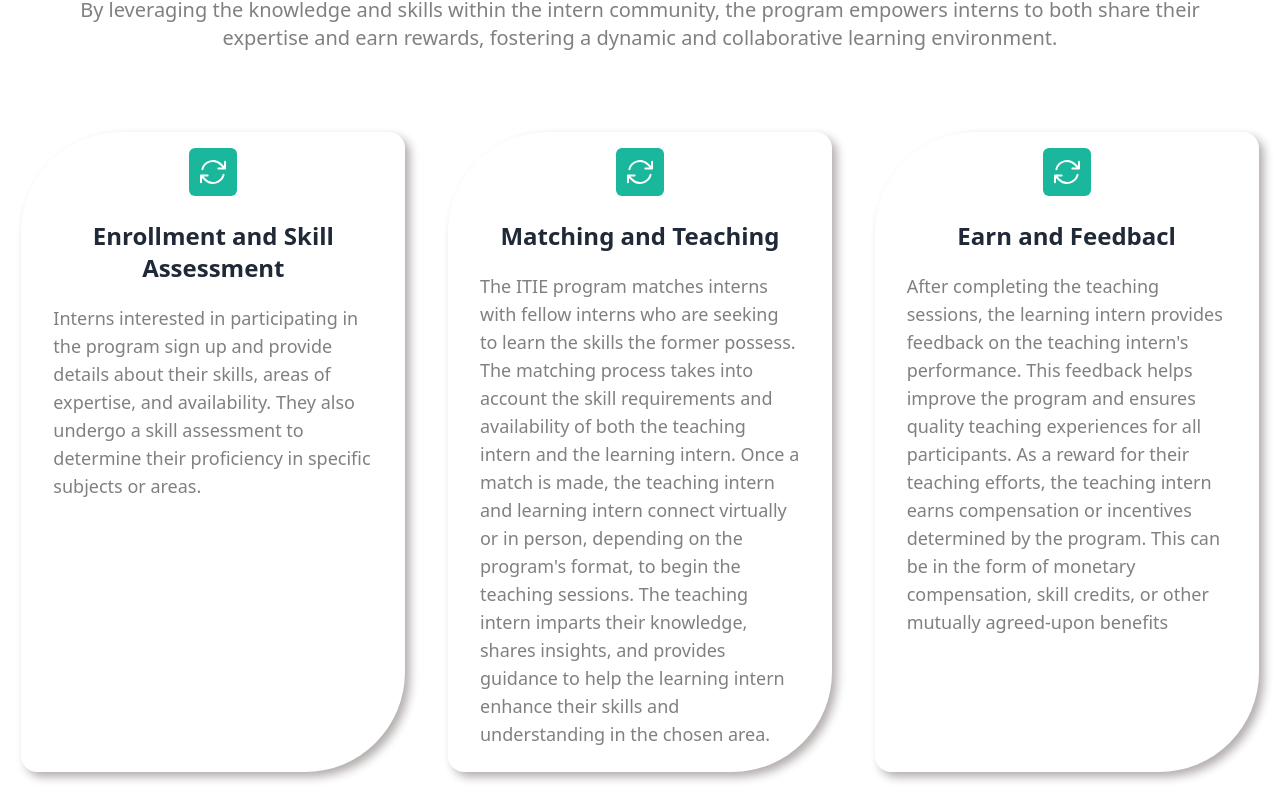
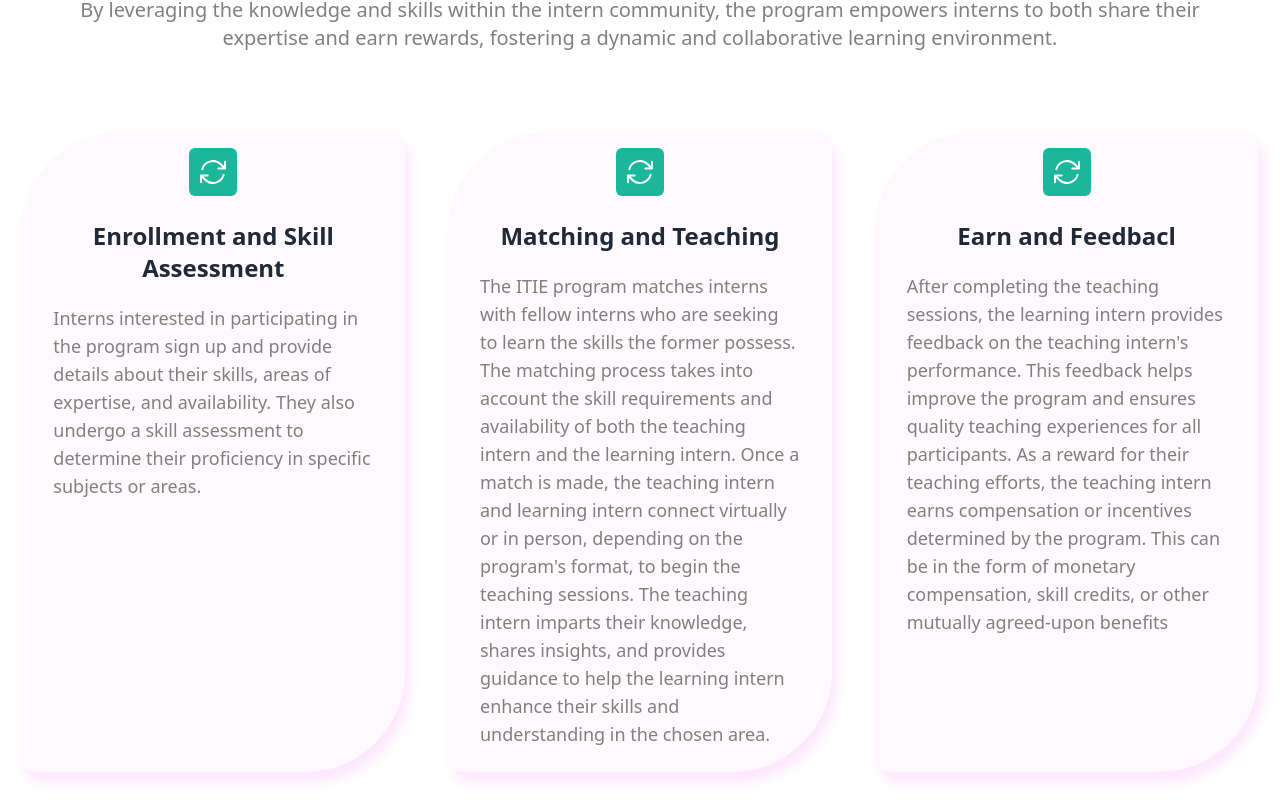
Before and after one commit to sivamani2003/edu-React, a React (Vite) app: page / in a window 1280 px wide. Shown: the part 614-1420 px from the top of the page. Built offline with nearby package versions, Linux system fonts and the light colour scheme.

Commit message:
some design changed again

```diff
--- a/src/pages/mentorshipProgram/Mentorship.css
+++ b/src/pages/mentorshipProgram/Mentorship.css
@@ -22,7 +22,7 @@
 .inputAndBtn,
 .card-shadow {
         position: relative;
-        box-shadow: 5px 5px 10px rgb(180, 174, 174);
+        box-shadow: 5px 10px 12px #fde7fd;
         border-radius: 15px;
         padding: 8px;
 }
--- a/src/pages/mentorshipProgram/components/HowWorks.jsx
+++ b/src/pages/mentorshipProgram/components/HowWorks.jsx
@@ -10,7 +10,7 @@ const HowWorks = () => {
                         </div>
 
                         <div className='md:flex mt-20'>
-                                <div className="card card-compact md:w-96 mx-5 md:mx-auto card-shadow myBorder">
+                                <div className="card card-compact md:w-96 mx-5 md:mx-auto bg-[#fdf9fd] card-shadow myBorder">
                                         <figure className='mt-2'>
                                                 <svg xmlns="http://www.w3.org/2000/svg" fill="none" viewBox="0 0 24 24" strokeWidth={1.5} stroke="currentColor" className="bg-color text-white p-2 w-12 h-12 rounded-md">
                                                         <path strokeLinecap="round" strokeLinejoin="round" d="M16.023 9.348h4.992v-.001M2.985 19.644v-4.992m0 0h4.992m-4.993 0l3.181 3.183a8.25 8.25 0 0013.803-3.7M4.031 9.865a8.25 8.25 0 0113.803-3.7l3.181 3.182m0-4.991v4.99" />
@@ -23,7 +23,7 @@ const HowWorks = () => {
                                 </div>
 
 
-                                <div className="card card-compact md:w-96 mx-5 md:mx-auto card-shadow my-4 md:my-0 myBorder">
+                                <div className="card card-compact md:w-96 mx-5 md:mx-auto bg-[#fdf9fd] card-shadow my-4 md:my-0 myBorder">
                                         <figure className='mt-2'>
                                                 <svg xmlns="http://www.w3.org/2000/svg" fill="none" viewBox="0 0 24 24" strokeWidth={1.5} stroke="currentColor" className="bg-color text-white p-2 w-12 h-12 rounded-md">
                                                         <path strokeLinecap="round" strokeLinejoin="round" d="M16.023 9.348h4.992v-.001M2.985 19.644v-4.992m0 0h4.992m-4.993 0l3.181 3.183a8.25 8.25 0 0013.803-3.7M4.031 9.865a8.25 8.25 0 0113.803-3.7l3.181 3.182m0-4.991v4.99" />
@@ -36,7 +36,7 @@ const HowWorks = () => {
                                 </div>
 
 
-                                <div className="card card-compact md:w-96 mx-5 md:mx-auto card-shadow myBorder">
+                                <div className="card card-compact md:w-96 mx-5 md:mx-auto bg-[#fdf9fd] card-shadow myBorder">
                                         <figure className='mt-2'>
                                                 <svg xmlns="http://www.w3.org/2000/svg" fill="none" viewBox="0 0 24 24" strokeWidth={1.5} stroke="currentColor" className="bg-color text-white p-2 w-12 h-12 rounded-md">
                                                         <path strokeLinecap="round" strokeLinejoin="round" d="M16.023 9.348h4.992v-.001M2.985 19.644v-4.992m0 0h4.992m-4.993 0l3.181 3.183a8.25 8.25 0 0013.803-3.7M4.031 9.865a8.25 8.25 0 0113.803-3.7l3.181 3.182m0-4.991v4.99" />
--- a/src/pages/mentorshipProgram/components/WhyMentorship.jsx
+++ b/src/pages/mentorshipProgram/components/WhyMentorship.jsx
@@ -15,9 +15,9 @@ const WhyMentorship = () => {
                                                 <p className='text-[16px] md:text-2xl text-gray mt-4'>MENTORSHIP program promotes skill-sharing, knowledge transfer, and a sense of community among interns.</p>
                                         </div>
                                         <div className='mt-8'>
-                                                <div className='flex items-center gap-x-4'>
+                                                <div className='flex md:items-center gap-x-4'>
                                                         <div>
-                                                                <svg xmlns="http://www.w3.org/2000/svg" fill="none" viewBox="0 0 24 24" strokeWidth={1.5} stroke="currentColor" className="bg-[#ee4962] shadow-lg text-white p-4 rounded-full w-16 h-20">
+                                                                <svg xmlns="http://www.w3.org/2000/svg" fill="none" viewBox="0 0 24 24" strokeWidth={1.5} stroke="currentColor" className="bg-[#ee4962] shadow-lg text-white p-4 rounded-full w-[50px] h-[65px]">
                                                                         <path strokeLinecap="round" strokeLinejoin="round" d="M9 12.75L11.25 15 15 9.75m-3-7.036A11.959 11.959 0 013.598 6 11.99 11.99 0 003 9.749c0 5.592 3.824 10.29 9 11.623 5.176-1.332 9-6.03 9-11.622 0-1.31-.21-2.571-.598-3.751h-.152c-3.196 0-6.1-1.248-8.25-3.285z" />
                                                                 </svg>
                                                         </div>
@@ -26,9 +26,9 @@ const WhyMentorship = () => {
                                                                 <p className='text lg md:text-xl text-gray'>Recognizes that interns possess unique talents and allowing interns to become teachers.</p>
                                                         </div>
                                                 </div>
-                                                <div className='flex items-center gap-x-4 my-6'>
+                                                <div className='flex md:items-center gap-x-4 my-6'>
                                                         <div>
-                                                                <svg xmlns="http://www.w3.org/2000/svg" fill="none" viewBox="0 0 24 24" strokeWidth={1.5} stroke="currentColor" className="bg-[#ee4962] shadow-lg text-white p-4 rounded-full w-16 h-20">
+                                                                <svg xmlns="http://www.w3.org/2000/svg" fill="none" viewBox="0 0 24 24" strokeWidth={1.5} stroke="currentColor" className="bg-[#ee4962] shadow-lg text-white p-4 rounded-full w-[50px] h-[65px]">
                                                                         <path strokeLinecap="round" strokeLinejoin="round" d="M9 12.75L11.25 15 15 9.75m-3-7.036A11.959 11.959 0 013.598 6 11.99 11.99 0 003 9.749c0 5.592 3.824 10.29 9 11.623 5.176-1.332 9-6.03 9-11.622 0-1.31-.21-2.571-.598-3.751h-.152c-3.196 0-6.1-1.248-8.25-3.285z" />
                                                                 </svg>
                                                         </div>
@@ -37,9 +37,9 @@ const WhyMentorship = () => {
                                                                 <p className='text lg md:text-xl text-gray'>By teaching their peers, interns develop a deeper understanding of their subject matter. Explaining concepts, answering questions, and guiding others in their learning journey reinforces their own knowledge</p>
                                                         </div>
                                                 </div>
-                                                <div className='flex items-center gap-x-4'>
+                                                <div className='flex md:items-center gap-x-4'>
                                                         <div>
-                                                                <svg xmlns="http://www.w3.org/2000/svg" fill="none" viewBox="0 0 24 24" strokeWidth={1.5} stroke="currentColor" className="bg-[#ee4962] shadow-lg text-white p-4 rounded-full w-16 h-20">
+                                                                <svg xmlns="http://www.w3.org/2000/svg" fill="none" viewBox="0 0 24 24" strokeWidth={1.5} stroke="currentColor" className="bg-[#ee4962] shadow-lg text-white p-4 rounded-full w-[50px] h-[65px]">
                                                                         <path strokeLinecap="round" strokeLinejoin="round" d="M9 12.75L11.25 15 15 9.75m-3-7.036A11.959 11.959 0 013.598 6 11.99 11.99 0 003 9.749c0 5.592 3.824 10.29 9 11.623 5.176-1.332 9-6.03 9-11.622 0-1.31-.21-2.571-.598-3.751h-.152c-3.196 0-6.1-1.248-8.25-3.285z" />
                                                                 </svg>
                                                         </div>
```
